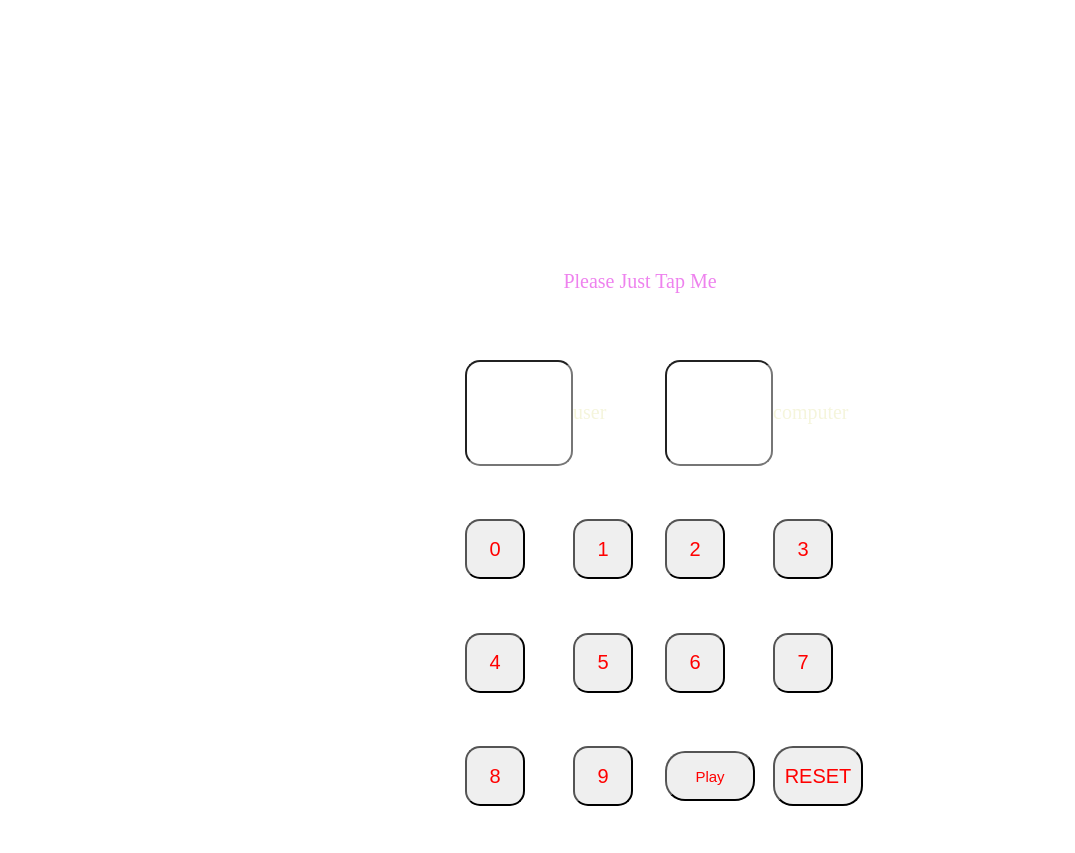
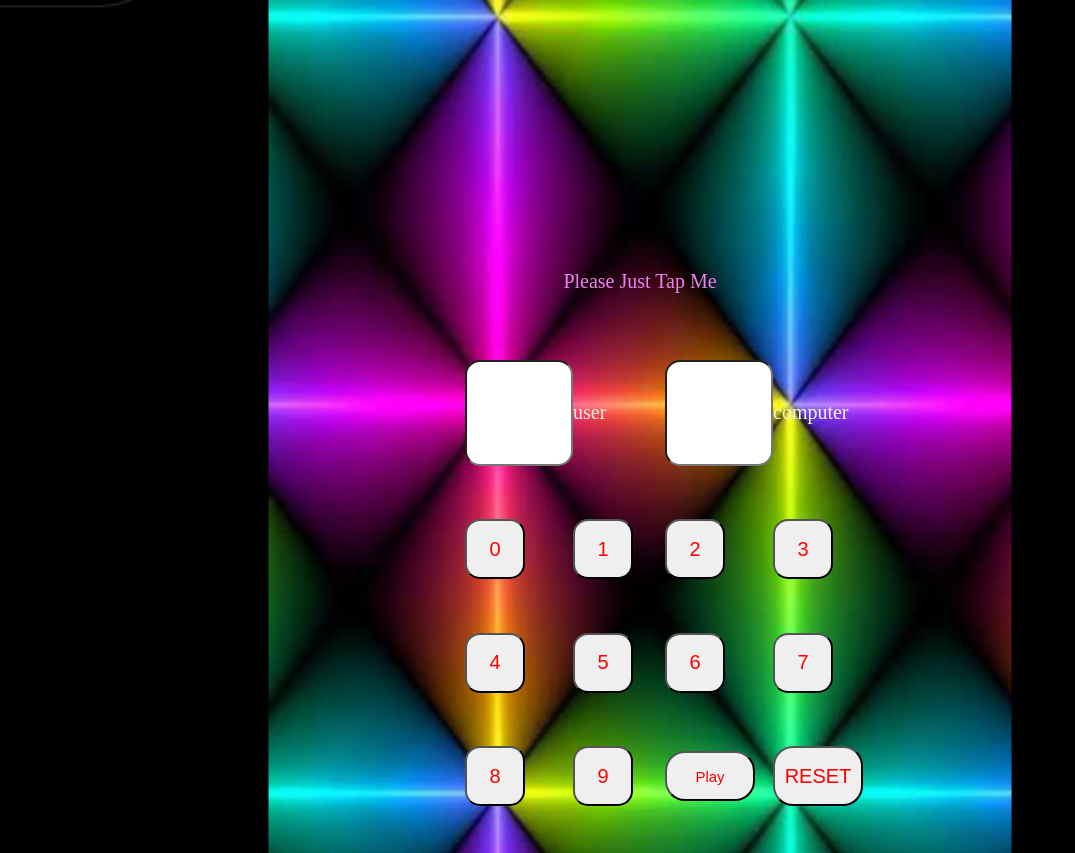
Before and after one commit to Divinejay-001/Netisens-Web-Development-Class, a plain HTML site: page javascript/dom2.html in a window 1280 px wide. Shown: the whole page, without its empty margins (0-1075 px from the left). Drawn offline with Linux system fonts and the light colour scheme.

Commit message:
my works

```diff
--- a/html/html code/style.css
+++ b/html/html code/style.css
@@ -2,7 +2,7 @@ body{
     box-sizing: border-box;
     padding: 0;
     margin: none;
-    background-image: url('/pexels-han-chieh-lee-1234591373-27080017.jpg');
+    background-image: url('/background images/pexels-han-chieh-lee-1234591373-27080017.jpg');
     background-size: cover;
    background-repeat: no-repeat;
    max-height: 200vh;
--- a/javascript/dom2.html
+++ b/javascript/dom2.html
@@ -12,7 +12,7 @@
   height: 200vh;
   display: grid;
   justify-self: center;
-  background-image: url('/Screenshot_20240905-225550.png');
+  background-image: url('/background images/Screenshot_20240905-225550.png');
   background-size: cover;
   background-repeat: no-repeat;
   max-height: 10vh;
```
